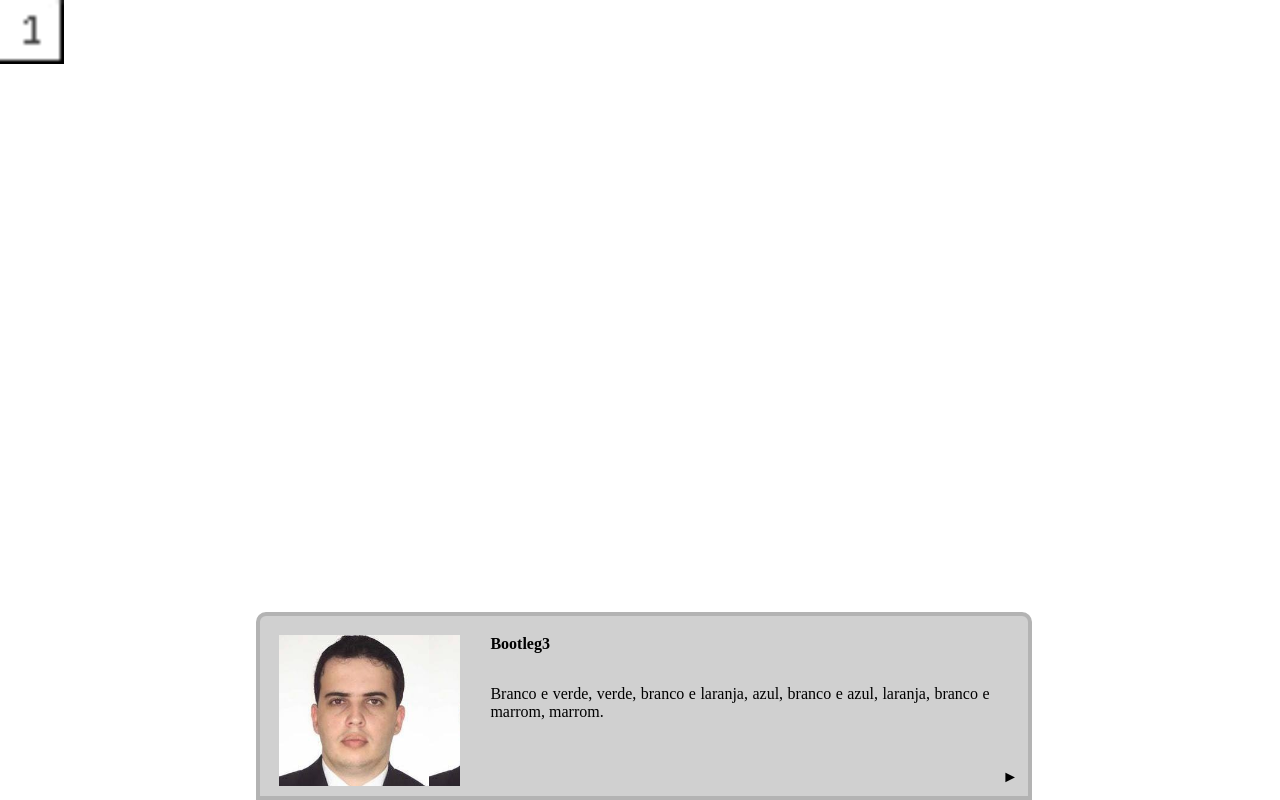
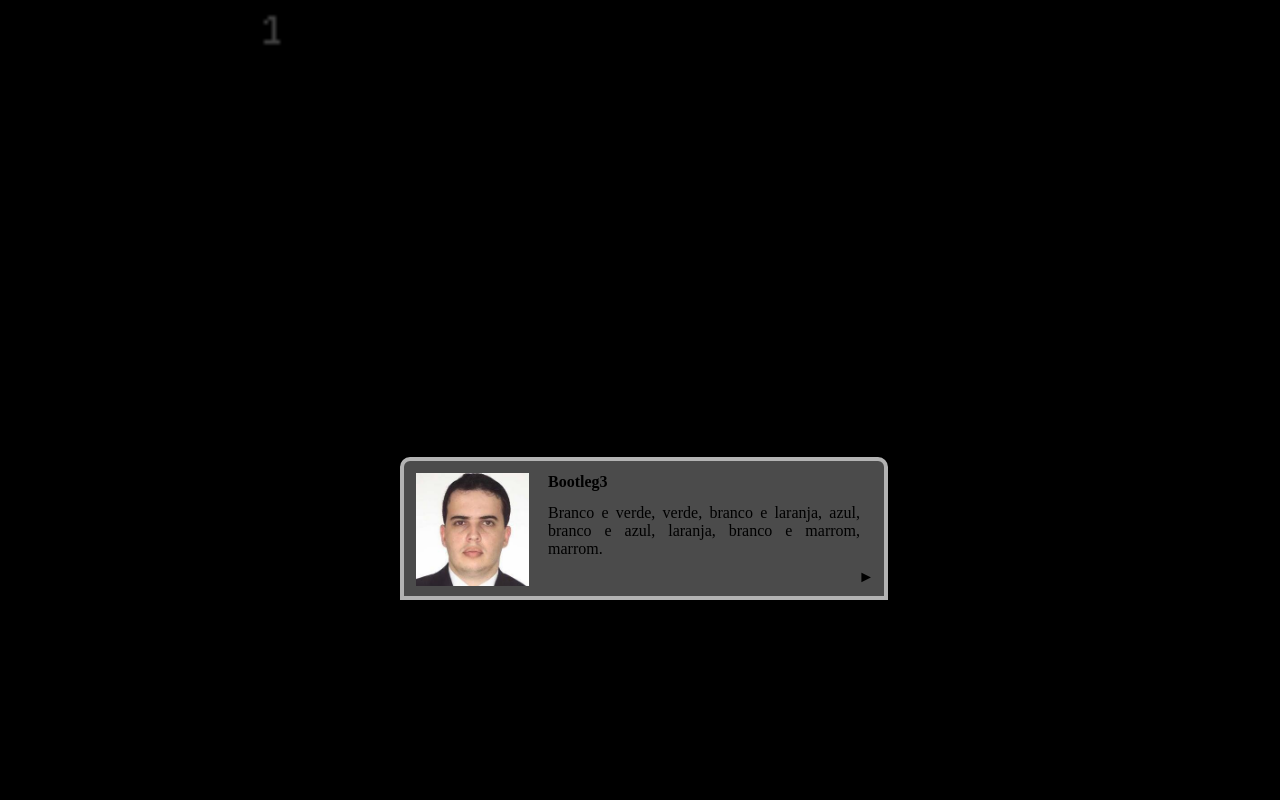
Before and after one commit to LevyArsOS/JoJo, a plain HTML site: page game.html in a window 1280 px wide. Drawn offline with Linux system fonts and the light colour scheme.

Commit message:
struture update

```diff
--- a/css/structure.css
+++ b/css/structure.css
@@ -8,13 +8,14 @@ html {
 
 body {
 	margin: 0px;
+	background : black;
 }
 
 sprite{
 	width: 64px;
 	height: 64px;
 	background-image : url('../charset/Base.png');
-	position : fixed;
+	position : absolute;
 	background-size : 256px;
 }
 
@@ -39,7 +40,7 @@ msgBox{
     min-height: 135px;
     height: 22.5%;
     background-color: rgba(158, 158, 158, 0.48);
-    position: fixed;
+    position: absolute;
     text-align: center;
     margin: auto;
     bottom: 0px;
@@ -70,11 +71,18 @@ next{
 	IDS
 */
 
+#game{
+    width: 800px;
+    height: 600px;
+    position: relative;
+    margin: auto;
+}
+
 #achivement {
     border: 5px solid #f1f1bd;
     border-bottom-left-radius: 30px;
     background: lightgoldenrodyellow;
-    position: fixed;
+    position: absolute;
 	width : 250px;
     right: 0px;
     top: 0px;
--- a/game.html
+++ b/game.html
@@ -11,6 +11,7 @@
 		<script type="javascript" src="javascript/uicontroller.js"></script>
 	</head>
 	<body>
+		<div id="game">
 			<div id='achivement'>
 				<img src="http://img15.deviantart.net/ad1d/i/2011/320/8/d/trofeu_vetorial_free_by_bebecca-d4gcizd.png" style="
 					height: 75px;
@@ -26,5 +27,6 @@
 				<msg> Branco e verde, verde, branco e laranja, azul, branco e azul, laranja, branco e marrom, marrom.</msg>
 				<next>►</next>
 			</msgBox>
+		</div>
 	</body>
 </html>
```
Lines whose indentation alone changed are shown as unchanged.
